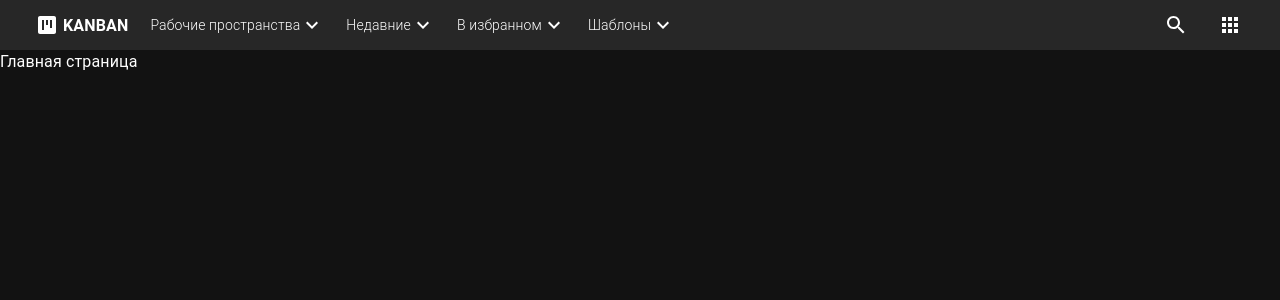
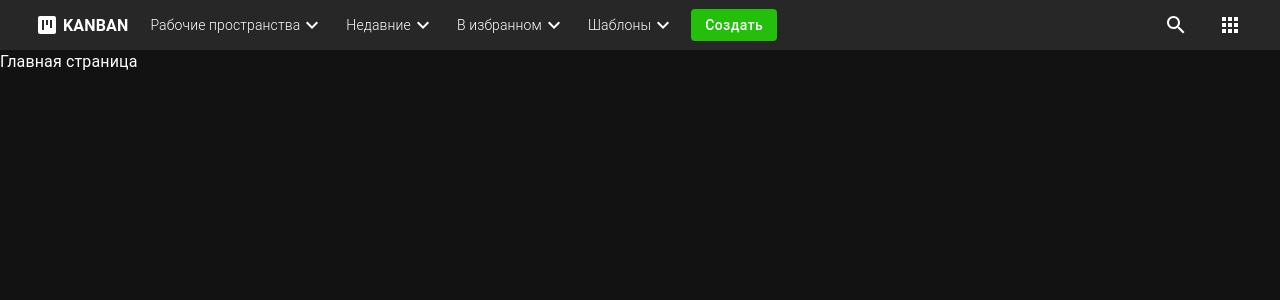
Before and after one commit to Innovavtion/kanban-board, a Next.js app: page / in a window 1280 px wide. Shown: the top 300 px of the page. Built offline with nearby package versions, Linux system fonts and the light colour scheme.

Commit message:
add: create board button

```diff
--- a/components/Navbar/Navbar.tsx
+++ b/components/Navbar/Navbar.tsx
@@ -44,6 +44,22 @@ export default function Navbar({ mode, setMode }: Props) {
             <NavbarMenuItem text="Шаблоны" assignment="favorite">
               <NavbarSubmenuTemplates />
             </NavbarMenuItem>
+            <Button
+              aria-label="create border"
+              sx={{
+                color: "inherit",
+                minWidth: 5,
+                px: "14px",
+                py: "3.5px",
+                ml: "5px",
+                backgroundColor: "#23bf0b",
+                textTransform: "none",
+                fontSize: 14,
+                ":hover": { backgroundColor: "#4cf233" },
+              }}
+            >
+              Создать
+            </Button>
           </Typography>
           <NavbarSearch />
           <Button
```
